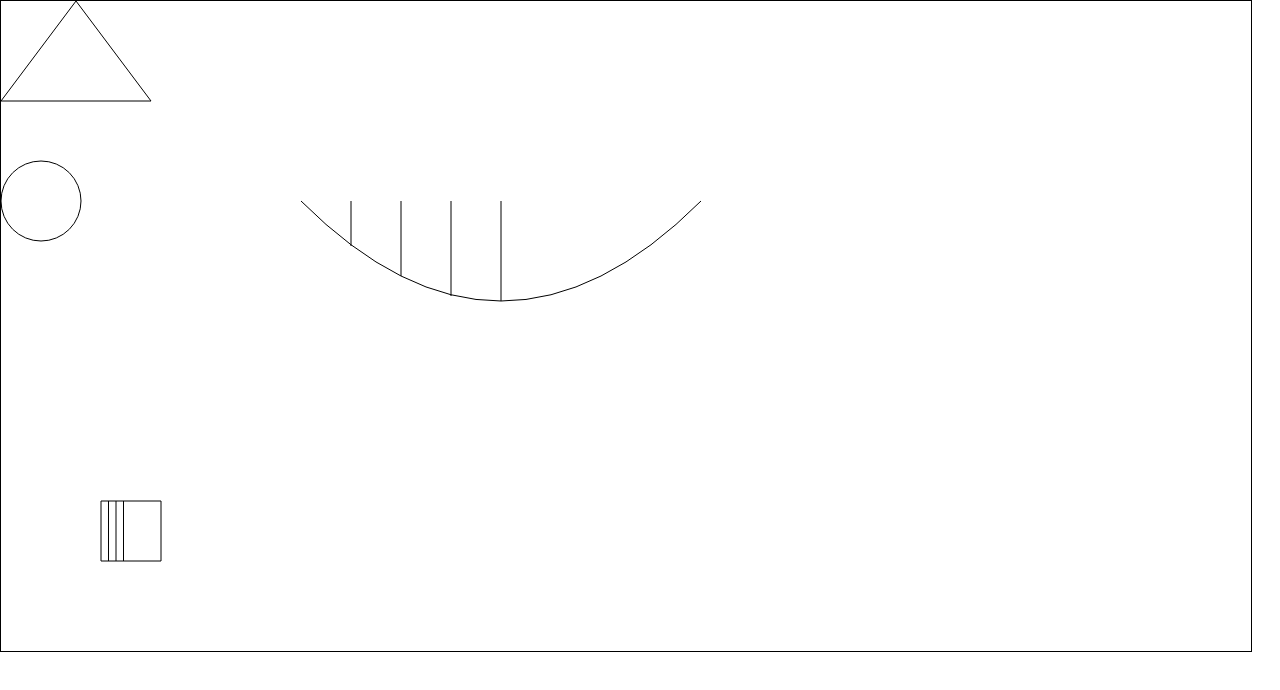
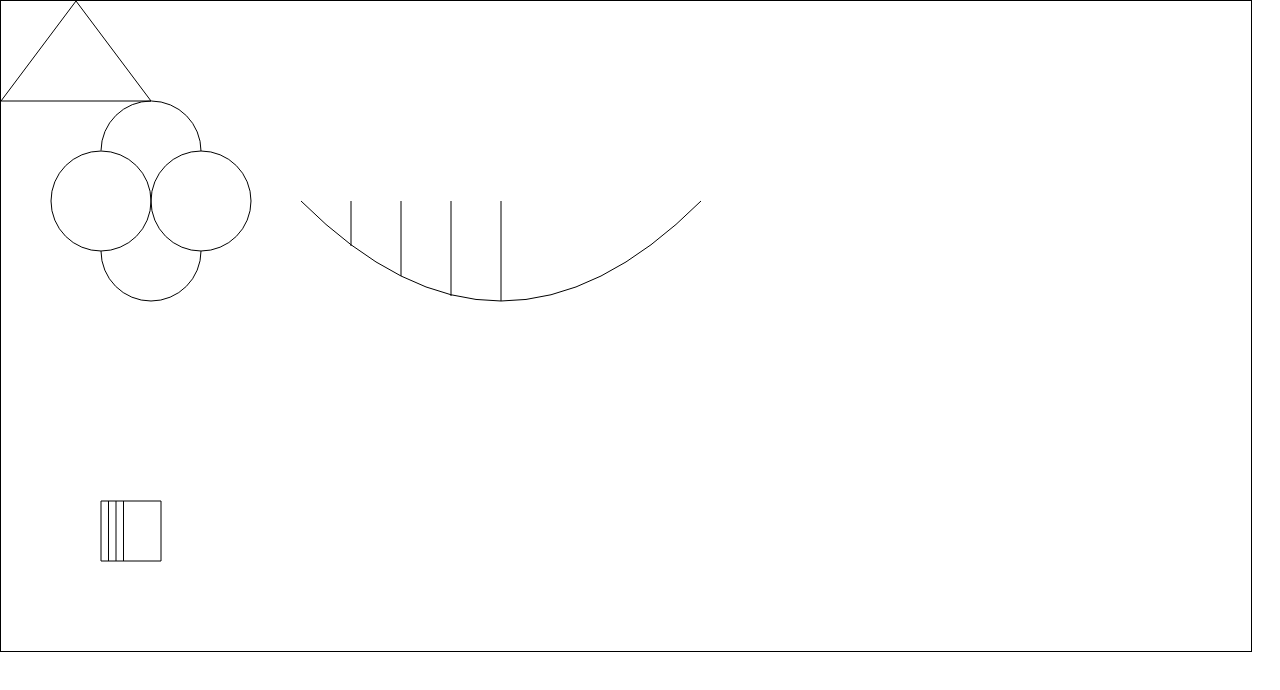
Before and after one commit to devon-malling/html5-canvas, a plain HTML site: page index.html in a window 1280 px wide. Drawn offline with nearby package versions, Linux system fonts and the light colour scheme.

Commit message:
playing with circles, trying to make pattern

```diff
--- a/index.html
+++ b/index.html
@@ -34,13 +34,15 @@ drawRect(100,500, 60, 60);
 
 
 // Circle brajjj
-function drawCirc() {
+function drawCirc(x,y,r,sa,ea) {
 ctx.beginPath();
-ctx.arc(40,200,40,0,2*Math.PI);
+ctx.arc(x,y,r,sa,ea*Math.PI);
 ctx.stroke();
-ctx.moveTo(40,40);
 }
-drawCirc();
+drawCirc(100,200,50,0,2);
+drawCirc(200,200, 50,0,2);
+drawCirc(150,250,50,0,1);
+drawCirc(150,150,50,3.15,2);
 
 // Triangle Bra
 function drawShape() {
```
